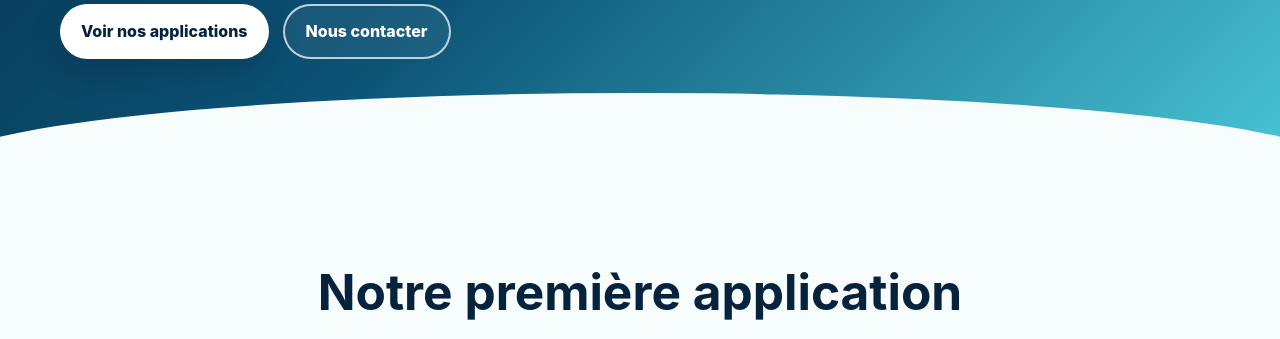
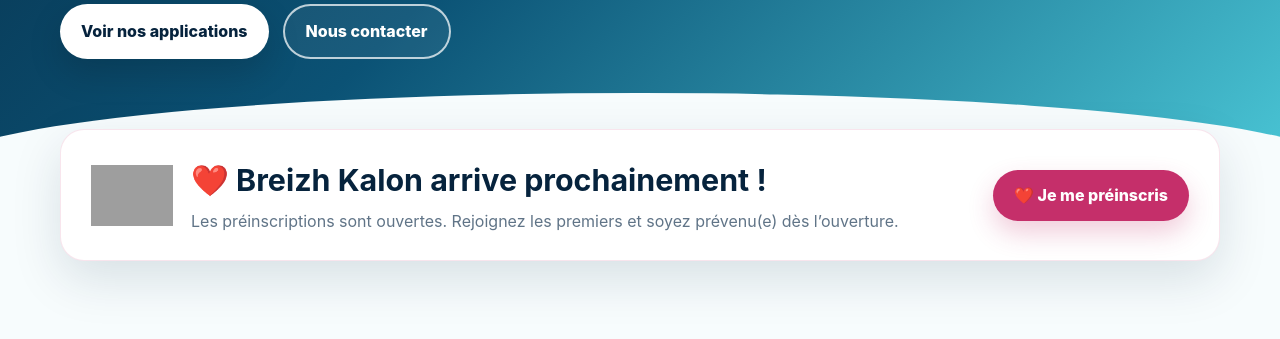
Before and after one commit to Awenbzh/Awenbzh.github.io, a plain HTML site: page index.html in a window 1280 px wide. Shown: the part 860-1199 px from the top of the page. Drawn offline with Linux system fonts and the light colour scheme; grey boxes are pictures that could not be loaded.

Commit message:
Add Kalon launch section and update styles

```diff
--- a/index.html
+++ b/index.html
@@ -207,6 +207,34 @@
     .hero-logo-wrap img {
       border-radius: 22px;
       width: 100%;
+    }
+
+    .kalon-launch {
+      position: relative;
+      z-index: 3;
+      margin-top: -38px;
+      padding: 0 0 28px;
+    }
+    .kalon-launch-card {
+      display: flex;
+      align-items: center;
+      justify-content: space-between;
+      gap: 28px;
+      padding: 24px 30px;
+      border-radius: 24px;
+      background: white;
+      box-shadow: var(--shadow);
+      border: 1px solid rgba(197,47,106,.12);
+    }
+    .kalon-launch-text { display:flex; align-items:center; gap:18px; }
+    .kalon-launch-logo { width:82px; height:82px; object-fit:contain; flex-shrink:0; }
+    .kalon-launch-card h2 { margin:0 0 4px; color:var(--navy); font-size:clamp(1.35rem,3vw,1.9rem); }
+    .kalon-launch-card p { margin:0; color:var(--muted); }
+    .btn-kalon {
+      background:#c52f6a;
+      color:white;
+      box-shadow:0 12px 26px rgba(197,47,106,.24);
+      white-space:nowrap;
     }
 
     section {
@@ -465,9 +493,12 @@
         font-size: 2.1rem;
       }
 
-      .kalon-logo {
-        width: 180px;
-      }
+      .kalon-logo { width: 180px; }
+      .kalon-launch { margin-top:-28px; }
+      .kalon-launch-card { flex-direction:column; align-items:stretch; padding:22px; }
+      .kalon-launch-text { align-items:flex-start; }
+      .kalon-launch-logo { width:64px; height:64px; }
+      .btn-kalon { width:100%; }
     }
   </style>
 </head>
@@ -523,6 +554,21 @@
         </div>
       </div>
     </section>
+
+    <div class="kalon-launch" aria-label="Préinscription Breizh Kalon">
+      <div class="container">
+        <div class="kalon-launch-card">
+          <div class="kalon-launch-text">
+            <img class="kalon-launch-logo" src="logo-breizh-kalon.png" alt="Logo Breizh Kalon">
+            <div>
+              <h2>❤️ Breizh Kalon arrive prochainement !</h2>
+              <p>Les préinscriptions sont ouvertes. Rejoignez les premiers et soyez prévenu(e) dès l’ouverture.</p>
+            </div>
+          </div>
+          <a class="btn btn-kalon" href="./breizh-kalon.html">❤️ Je me préinscris</a>
+        </div>
+      </div>
+    </div>
 
     <section id="applications">
       <div class="container">
@@ -643,7 +689,7 @@
               alt="Logo Breizh Kalon"
             >
 
-            <span class="status">En développement</span>
+            <span class="status">Prochainement</span>
 
             <h3>❤️ Breizh Kalon</h3>
 
```
